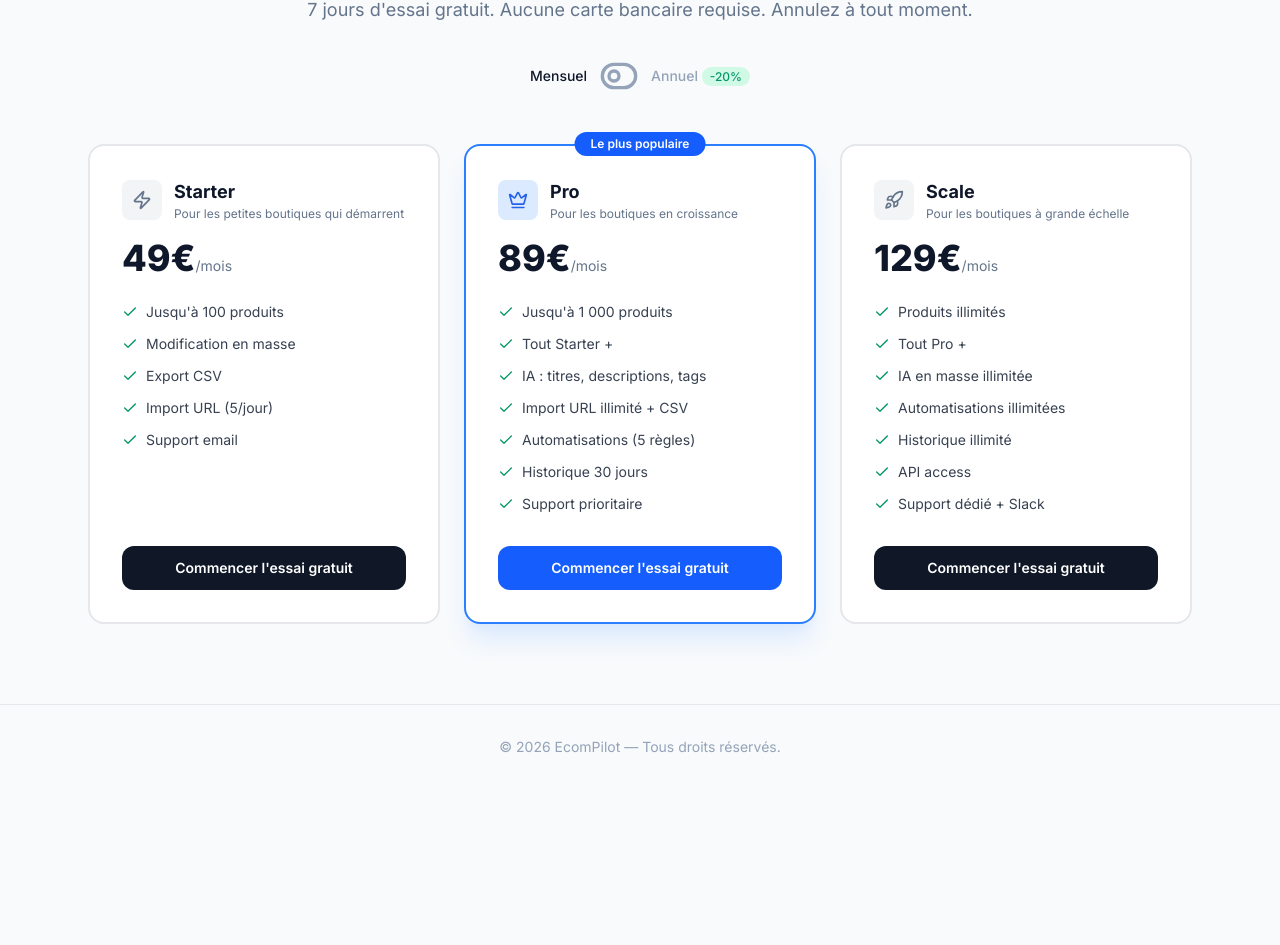
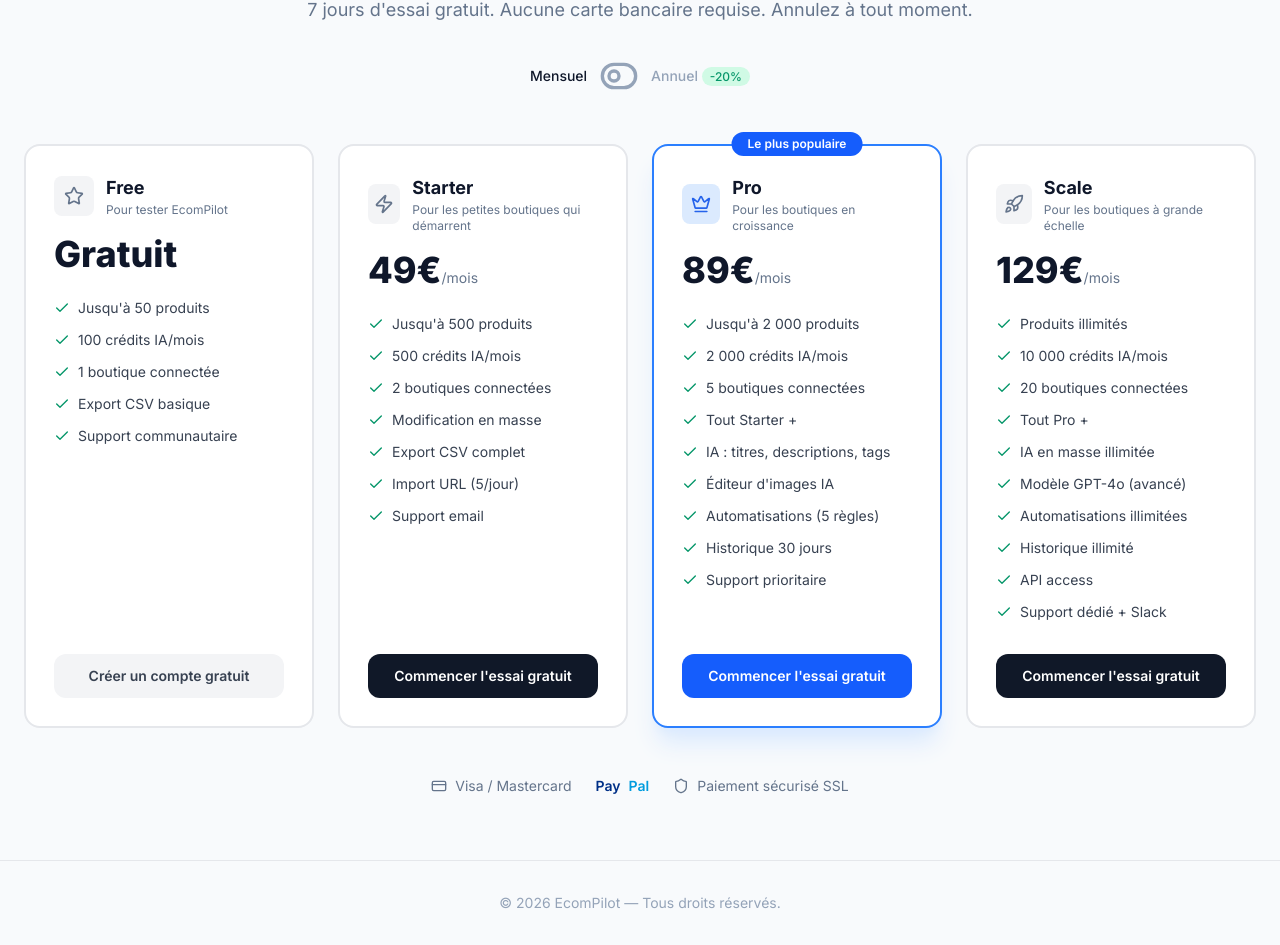
Before and after one commit to Vegeta243/catalog-saas, a Next.js app: page /pricing in a window 1280 px wide. Shown: the part 193-1138 px from the top of the page. Before the commit the page ends 982 px from the top, so only its background shows below. Built offline with nearby package versions, Linux system fonts and the light colour scheme.

Commit message:
feat: bloc 5 — système abonnements complet, Stripe portal, PayPal, webhooks enrichis, pricing 4 plans

```diff
--- a/app/(dashboard)/dashboard/billing/page.tsx
+++ b/app/(dashboard)/dashboard/billing/page.tsx
@@ -1,29 +1,39 @@
 "use client";
 
 import { useState, useEffect } from "react";
-import { CreditCard, Calendar, ArrowRight, Crown, Zap, Rocket, AlertTriangle } from "lucide-react";
+import { CreditCard, Calendar, ArrowRight, Crown, Zap, Rocket, AlertTriangle, ExternalLink, CheckCircle, Star } from "lucide-react";
 import { useToast } from "@/lib/toast";
 import Link from "next/link";
+import { useSearchParams } from "next/navigation";
+import { Suspense } from "react";
 
-const PLAN_INFO: Record<string, { name: string; icon: typeof Zap; price: number; color: string }> = {
-  starter: { name: "Starter", icon: Zap, price: 49, color: "#2563eb" },
-  pro: { name: "Pro", icon: Crown, price: 89, color: "#8b5cf6" },
-  scale: { name: "Scale", icon: Rocket, price: 129, color: "#059669" },
+const PLAN_INFO: Record<string, { name: string; icon: typeof Zap; price: number; yearlyPrice: number; color: string }> = {
+  free: { name: "Free", icon: Star, price: 0, yearlyPrice: 0, color: "#6b7280" },
+  starter: { name: "Starter", icon: Zap, price: 49, yearlyPrice: 39, color: "#2563eb" },
+  pro: { name: "Pro", icon: Crown, price: 89, yearlyPrice: 69, color: "#8b5cf6" },
+  scale: { name: "Scale", icon: Rocket, price: 129, yearlyPrice: 99, color: "#059669" },
 };
 
-export default function BillingPage() {
+function BillingContent() {
   const { addToast } = useToast();
+  const searchParams = useSearchParams();
   const [plan, setPlan] = useState<string | null>(null);
   const [loading, setLoading] = useState(true);
   const [cancelling, setCancelling] = useState(false);
+  const [portalLoading, setPortalLoading] = useState(false);
+  const [billing, setBilling] = useState<"monthly" | "yearly">("monthly");
 
   useEffect(() => {
+    // Show checkout success message
+    if (searchParams.get("checkout") === "success") {
+      addToast("Abonnement activé avec succès ! Bienvenue 🎉", "success");
+    }
     // Simulate fetching user plan
     setTimeout(() => {
       setPlan("pro");
       setLoading(false);
     }, 500);
-  }, []);
+  }, [searchParams, addToast]);
 
   const handleCancel = async () => {
     if (!confirm("Êtes-vous sûr de vouloir annuler votre abonnement ? Vous garderez l'accès jusqu'à la fin de la période.")) return;
@@ -33,12 +43,30 @@
     setCancelling(false);
   };
 
+  const handlePortal = async () => {
+    setPortalLoading(true);
+    try {
+      const res = await fetch("/api/stripe/portal", {
+        method: "POST",
+        headers: { "Content-Type": "application/json" },
+        body: JSON.stringify({ customerId: "cus_placeholder" }),
+      });
+      const data = await res.json();
+      if (data.url) window.location.href = data.url;
+      else addToast("Erreur lors de l'accès au portail", "error");
+    } catch {
+      addToast("Erreur réseau", "error");
+    } finally {
+      setPortalLoading(false);
+    }
+  };
+
   const handleUpgrade = async (newPlan: string) => {
     try {
       const res = await fetch("/api/stripe/checkout", {
         method: "POST",
         headers: { "Content-Type": "application/json" },
-        body: JSON.stringify({ plan: newPlan, billing: "monthly" }),
+        body: JSON.stringify({ plan: newPlan, billing }),
       });
       const data = await res.json();
       if (data.url) window.location.href = data.url;
@@ -60,7 +88,7 @@
     );
   }
 
-  if (!plan) {
+  if (!plan || plan === "free") {
     return (
       <div className="max-w-3xl mx-auto text-center py-12">
         <AlertTriangle className="w-12 h-12 mx-auto mb-4" style={{ color: "#f59e0b" }} />
@@ -75,13 +103,36 @@
 
   const info = PLAN_INFO[plan] || PLAN_INFO.starter;
   const Icon = info.icon;
+  const displayPrice = billing === "yearly" ? info.yearlyPrice : info.price;
 
   return (
     <div className="max-w-3xl mx-auto">
-      <div className="mb-6">
-        <h1 className="text-2xl font-bold" style={{ color: "#0f172a" }}>Facturation</h1>
-        <p className="text-sm mt-1" style={{ color: "#64748b" }}>Gérez votre abonnement et vos paiements</p>
+      <div className="mb-6 flex items-center justify-between">
+        <div>
+          <h1 className="text-2xl font-bold" style={{ color: "#0f172a" }}>Facturation</h1>
+          <p className="text-sm mt-1" style={{ color: "#64748b" }}>Gérez votre abonnement et vos paiements</p>
+        </div>
+        <button
+          onClick={handlePortal}
+          disabled={portalLoading}
+          className="flex items-center gap-2 px-4 py-2 border border-gray-200 rounded-lg text-sm font-medium hover:bg-gray-50 transition-colors disabled:opacity-50"
+          style={{ color: "#374151" }}
+        >
+          <ExternalLink className="w-4 h-4" />
+          {portalLoading ? "Chargement..." : "Portail Stripe"}
+        </button>
       </div>
+
+      {/* Checkout success banner */}
+      {searchParams.get("checkout") === "success" && (
+        <div className="flex items-center gap-3 p-4 mb-6 rounded-xl border border-emerald-200" style={{ backgroundColor: "#ecfdf5" }}>
+          <CheckCircle className="w-5 h-5 flex-shrink-0" style={{ color: "#059669" }} />
+          <div>
+            <p className="text-sm font-medium" style={{ color: "#065f46" }}>Paiement confirmé !</p>
+            <p className="text-xs" style={{ color: "#047857" }}>Votre abonnement {info.name} est maintenant actif. Profitez de toutes les fonctionnalités !</p>
+          </div>
+        </div>
+      )}
 
       {/* Current Plan */}
       <div className="bg-white rounded-xl border border-gray-200 p-6 mb-6">
@@ -92,7 +143,7 @@
             </div>
             <div>
               <h2 className="text-lg font-bold" style={{ color: "#0f172a" }}>Plan {info.name}</h2>
-              <p className="text-sm" style={{ color: "#64748b" }}>{info.price}€/mois • Mensuel</p>
+              <p className="text-sm" style={{ color: "#64748b" }}>{displayPrice}€/mois • {billing === "yearly" ? "Annuel" : "Mensuel"}</p>
             </div>
           </div>
           <span className="px-3 py-1 text-xs font-medium rounded-full bg-emerald-100" style={{ color: "#059669" }}>Actif</span>
@@ -106,7 +157,7 @@
             <Calendar className="w-4 h-4" style={{ color: "#64748b" }} />
             <span className="text-sm font-medium" style={{ color: "#374151" }}>Prochain paiement</span>
           </div>
-          <p className="text-xl font-bold" style={{ color: "#0f172a" }}>{info.price}€</p>
+          <p className="text-xl font-bold" style={{ color: "#0f172a" }}>{displayPrice}€</p>
           <p className="text-xs mt-1" style={{ color: "#94a3b8" }}>Le 03 avril 2026</p>
         </div>
         <div className="bg-white rounded-xl border border-gray-200 p-5">
@@ -119,23 +170,47 @@
         </div>
       </div>
 
+      {/* Invoice history */}
+      <div className="bg-white rounded-xl border border-gray-200 p-6 mb-6">
+        <h3 className="text-base font-semibold mb-4" style={{ color: "#0f172a" }}>Historique des factures</h3>
+        <div className="space-y-3">
+          {[
+            { date: "03/03/2026", amount: `${displayPrice}€`, status: "Payée" },
+            { date: "03/02/2026", amount: `${displayPrice}€`, status: "Payée" },
+            { date: "03/01/2026", amount: `${displayPrice}€`, status: "Payée" },
+          ].map((invoice, i) => (
+            <div key={i} className="flex items-center justify-between py-2 border-b border-gray-50 last:border-0">
+              <div>
+                <p className="text-sm font-medium" style={{ color: "#0f172a" }}>Facture - {invoice.date}</p>
+                <p className="text-xs" style={{ color: "#94a3b8" }}>Plan {info.name}</p>
+              </div>
+              <div className="flex items-center gap-3">
+                <span className="text-sm font-medium" style={{ color: "#0f172a" }}>{invoice.amount}</span>
+                <span className="text-xs px-2 py-0.5 rounded-full bg-emerald-100" style={{ color: "#059669" }}>{invoice.status}</span>
+              </div>
+            </div>
+          ))}
+        </div>
+      </div>
+
       {/* Upgrade options */}
       {plan !== "scale" && (
         <div className="bg-white rounded-xl border border-gray-200 p-6 mb-6">
           <h3 className="text-base font-semibold mb-4" style={{ color: "#0f172a" }}>Passer à un plan supérieur</h3>
           <div className="space-y-3">
             {Object.entries(PLAN_INFO).filter(([key]) => {
-              const order = ["starter", "pro", "scale"];
+              const order = ["free", "starter", "pro", "scale"];
               return order.indexOf(key) > order.indexOf(plan);
             }).map(([key, p]) => {
               const PlanIcon = p.icon;
+              const planPrice = billing === "yearly" ? p.yearlyPrice : p.price;
               return (
                 <div key={key} className="flex items-center justify-between p-4 border border-gray-100 rounded-lg hover:bg-gray-50">
                   <div className="flex items-center gap-3">
                     <PlanIcon className="w-5 h-5" style={{ color: p.color }} />
                     <div>
                       <p className="text-sm font-medium" style={{ color: "#0f172a" }}>{p.name}</p>
-                      <p className="text-xs" style={{ color: "#64748b" }}>{p.price}€/mois</p>
+                      <p className="text-xs" style={{ color: "#64748b" }}>{planPrice}€/mois</p>
                     </div>
                   </div>
                   <button onClick={() => handleUpgrade(key)}
@@ -163,3 +238,11 @@
     </div>
   );
 }
+
+export default function BillingPage() {
+  return (
+    <Suspense fallback={<div className="max-w-3xl mx-auto"><div className="animate-pulse space-y-4"><div className="h-8 w-48 bg-gray-200 rounded" /><div className="h-64 bg-gray-100 rounded-xl" /></div></div>}>
+      <BillingContent />
+    </Suspense>
+  );
+}
--- a/app/api/stripe/webhook/route.ts
+++ b/app/api/stripe/webhook/route.ts
@@ -37,7 +37,6 @@
       const email = session.customer_email;
 
       if (email) {
-        // Determine plan from metadata or line items
         const subscription = await stripe.subscriptions.retrieve(session.subscription as string);
         const priceId = subscription.items.data[0]?.price?.id;
 
@@ -54,8 +53,58 @@
             plan,
             stripe_customer_id: session.customer,
             stripe_subscription_id: session.subscription,
+            subscription_status: "active",
           })
           .eq("email", email);
+      }
+    }
+
+    if (event.type === "customer.subscription.updated") {
+      const subscription = event.data.object as Stripe.Subscription;
+      const priceId = subscription.items.data[0]?.price?.id;
+
+      let plan = "starter";
+      if (priceId === process.env.STRIPE_PRO_MONTHLY_PRICE_ID || priceId === process.env.STRIPE_PRO_YEARLY_PRICE_ID) {
+        plan = "pro";
+      } else if (priceId === process.env.STRIPE_SCALE_MONTHLY_PRICE_ID || priceId === process.env.STRIPE_SCALE_YEARLY_PRICE_ID) {
+        plan = "scale";
+      }
+
+      const status = subscription.cancel_at_period_end ? "cancelling" : subscription.status;
+
+      const periodEnd = (subscription as unknown as { current_period_end: number }).current_period_end;
+
+      await supabase
+        .from("users")
+        .update({
+          plan,
+          subscription_status: status,
+          current_period_end: new Date(periodEnd * 1000).toISOString(),
+        })
+        .eq("stripe_subscription_id", subscription.id);
+    }
+
+    if (event.type === "invoice.payment_failed") {
+      const invoice = event.data.object as Stripe.Invoice;
+      const subscriptionId = (invoice as unknown as { subscription: string }).subscription;
+
+      if (subscriptionId) {
+        await supabase
+          .from("users")
+          .update({ subscription_status: "past_due" })
+          .eq("stripe_subscription_id", subscriptionId);
+      }
+    }
+
+    if (event.type === "invoice.payment_succeeded") {
+      const invoice = event.data.object as Stripe.Invoice;
+      const subscriptionId = (invoice as unknown as { subscription: string }).subscription;
+
+      if (subscriptionId) {
+        await supabase
+          .from("users")
+          .update({ subscription_status: "active" })
+          .eq("stripe_subscription_id", subscriptionId);
       }
     }
 
@@ -63,7 +112,7 @@
       const subscription = event.data.object as Stripe.Subscription;
       await supabase
         .from("users")
-        .update({ plan: null, stripe_subscription_id: null })
+        .update({ plan: "free", stripe_subscription_id: null, subscription_status: "cancelled" })
         .eq("stripe_subscription_id", subscription.id);
     }
 
--- a/app/pricing/page.tsx
+++ b/app/pricing/page.tsx
@@ -1,10 +1,28 @@
 "use client";
 
 import { useState } from "react";
-import { Check, Zap, Crown, Rocket, ToggleLeft, ToggleRight } from "lucide-react";
+import { Check, Zap, Crown, Rocket, ToggleLeft, ToggleRight, Star, CreditCard, Shield } from "lucide-react";
 import Link from "next/link";
 
 const PLANS = [
+  {
+    id: "free",
+    name: "Free",
+    icon: Star,
+    monthlyPrice: 0,
+    yearlyPrice: 0,
+    description: "Pour tester EcomPilot",
+    features: [
+      "Jusqu'à 50 produits",
+      "100 crédits IA/mois",
+      "1 boutique connectée",
+      "Export CSV basique",
+      "Support communautaire",
+    ],
+    cta: "Créer un compte gratuit",
+    popular: false,
+    isFree: true,
+  },
   {
     id: "starter",
     name: "Starter",
@@ -13,14 +31,17 @@
     yearlyPrice: 39,
     description: "Pour les petites boutiques qui démarrent",
     features: [
-      "Jusqu'à 100 produits",
+      "Jusqu'à 500 produits",
+      "500 crédits IA/mois",
+      "2 boutiques connectées",
       "Modification en masse",
-      "Export CSV",
+      "Export CSV complet",
       "Import URL (5/jour)",
       "Support email",
     ],
     cta: "Commencer l'essai gratuit",
     popular: false,
+    isFree: false,
   },
   {
     id: "pro",
@@ -30,16 +51,19 @@
     yearlyPrice: 69,
     description: "Pour les boutiques en croissance",
     features: [
-      "Jusqu'à 1 000 produits",
+      "Jusqu'à 2 000 produits",
+      "2 000 crédits IA/mois",
+      "5 boutiques connectées",
       "Tout Starter +",
       "IA : titres, descriptions, tags",
-      "Import URL illimité + CSV",
+      "Éditeur d'images IA",
       "Automatisations (5 règles)",
       "Historique 30 jours",
       "Support prioritaire",
     ],
     cta: "Commencer l'essai gratuit",
     popular: true,
+    isFree: false,
   },
   {
     id: "scale",
@@ -50,8 +74,11 @@
     description: "Pour les boutiques à grande échelle",
     features: [
       "Produits illimités",
+      "10 000 crédits IA/mois",
+      "20 boutiques connectées",
       "Tout Pro +",
       "IA en masse illimitée",
+      "Modèle GPT-4o (avancé)",
       "Automatisations illimitées",
       "Historique illimité",
       "API access",
@@ -59,6 +86,7 @@
     ],
     cta: "Commencer l'essai gratuit",
     popular: false,
+    isFree: false,
   },
 ];
 
@@ -106,13 +134,13 @@
       </div>
 
       {/* Plans */}
-      <div className="max-w-6xl mx-auto px-6 pb-20 grid grid-cols-1 md:grid-cols-3 gap-6">
+      <div className="max-w-7xl mx-auto px-6 pb-12 grid grid-cols-1 md:grid-cols-2 lg:grid-cols-4 gap-6">
         {PLANS.map((plan) => {
           const Icon = plan.icon;
           const price = yearly ? plan.yearlyPrice : plan.monthlyPrice;
           return (
             <div key={plan.id}
-              className={`relative bg-white rounded-2xl border-2 p-8 flex flex-col ${plan.popular ? "border-blue-500 shadow-xl shadow-blue-100" : "border-gray-200"}`}>
+              className={`relative bg-white rounded-2xl border-2 p-7 flex flex-col ${plan.popular ? "border-blue-500 shadow-xl shadow-blue-100" : "border-gray-200"}`}>
               {plan.popular && (
                 <div className="absolute -top-3.5 left-1/2 -translate-x-1/2 px-4 py-1 bg-blue-600 rounded-full text-xs font-semibold" style={{ color: "#fff" }}>
                   Le plus populaire
@@ -129,12 +157,18 @@
               </div>
 
               <div className="mb-6">
+                {plan.isFree ? (
+                  <span className="text-4xl font-extrabold" style={{ color: "#0f172a" }}>Gratuit</span>
+                ) : (
+                  <>
                     <span className="text-4xl font-extrabold" style={{ color: "#0f172a" }}>{price}€</span>
                     <span className="text-sm" style={{ color: "#64748b" }}>/mois</span>
                     {yearly && (
                       <p className="text-xs mt-1" style={{ color: "#94a3b8" }}>
                         Facturé {price * 12}€/an
                       </p>
+                    )}
+                  </>
                 )}
               </div>
 
@@ -147,14 +181,31 @@
                 ))}
               </ul>
 
-              <Link href={`/signup?plan=${plan.id}&billing=${yearly ? "yearly" : "monthly"}`}
-                className={`block text-center py-3 rounded-xl text-sm font-semibold transition-colors ${plan.popular ? "bg-blue-600 hover:bg-blue-700" : "bg-gray-900 hover:bg-gray-800"}`}
-                style={{ color: "#fff" }}>
+              <Link href={plan.isFree ? "/signup" : `/signup?plan=${plan.id}&billing=${yearly ? "yearly" : "monthly"}`}
+                className={`block text-center py-3 rounded-xl text-sm font-semibold transition-colors ${plan.popular ? "bg-blue-600 hover:bg-blue-700" : plan.isFree ? "bg-gray-100 hover:bg-gray-200" : "bg-gray-900 hover:bg-gray-800"}`}
+                style={{ color: plan.isFree ? "#374151" : "#fff" }}>
                 {plan.cta}
               </Link>
             </div>
           );
         })}
+      </div>
+
+      {/* Payment methods */}
+      <div className="max-w-2xl mx-auto px-6 pb-16 text-center">
+        <div className="flex items-center justify-center gap-6 flex-wrap">
+          <div className="flex items-center gap-2 text-sm" style={{ color: "#64748b" }}>
+            <CreditCard className="w-4 h-4" />
+            Visa / Mastercard
+          </div>
+          <div className="flex items-center gap-2 text-sm font-semibold" style={{ color: "#003087" }}>
+            Pay<span style={{ color: "#009cde" }}>Pal</span>
+          </div>
+          <div className="flex items-center gap-2 text-sm" style={{ color: "#64748b" }}>
+            <Shield className="w-4 h-4" />
+            Paiement sécurisé SSL
+          </div>
+        </div>
       </div>
 
       {/* Footer */}
```
Also changed, not shown: app/api/stripe/checkout/route.ts (+13 -3 lines), app/api/stripe/portal/route.ts (added, +37 -0 lines). Lines whose indentation alone changed are shown as unchanged.
